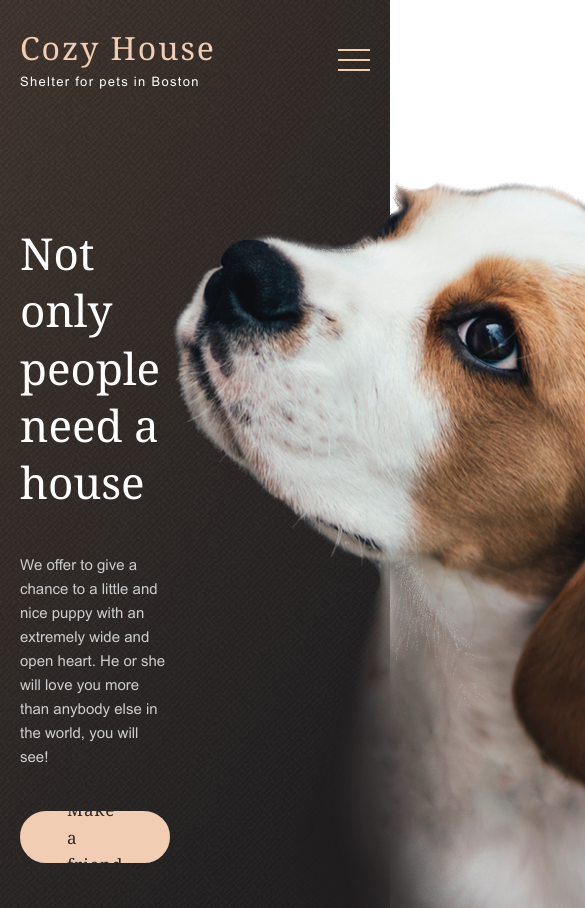
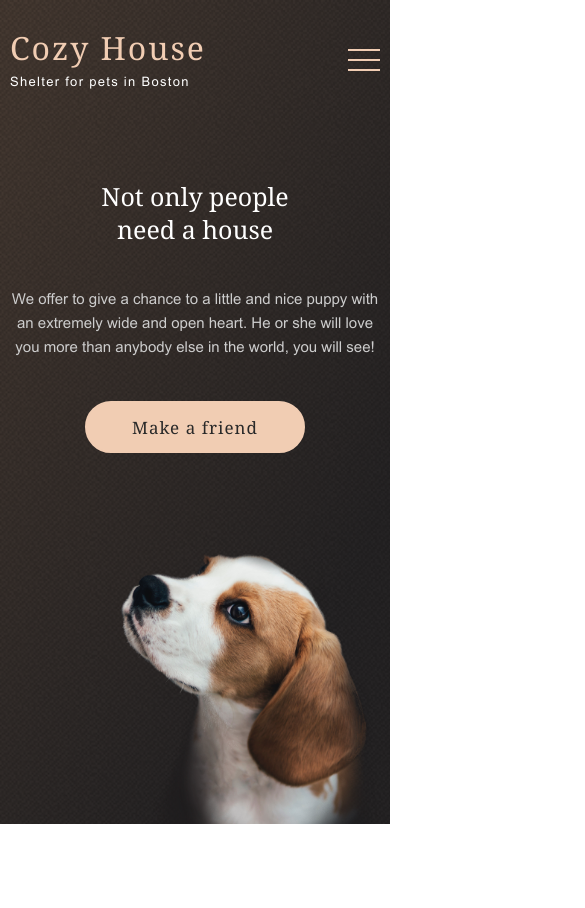
Before and after one commit to async-kita/cozy-house, a website with bundled scripts: page index.html in a window 390 px wide. Shown: the top 908 px of the page, 585 px wide, since content can reach past the window. After the commit the page ends 844 px from the top, so only its background shows below. Built offline with nearby package versions, Linux system fonts and the light colour scheme.

Commit message:
feat: add adaptive section hero

```diff
--- a/index.html
+++ b/index.html
@@ -120,6 +120,7 @@
               >Make a friend
             </a>
           </div>
+          <div class="hero__image-wrapper">
             <img
               class="hero__image"
               src="./assets/images/hero/puppy.png"
@@ -129,6 +130,7 @@
               loading="lazy"
             />
           </div>
+        </div>
       </section>
     </div>
   </body>
--- a/styles/base/base.css
+++ b/styles/base/base.css
@@ -14,7 +14,7 @@
   --footer-gradient-background: #211f20;
 
   --container-width: 1200px;
-  --container-paddinx-x: 20px;
+  --container-paddinx-x: 10px;
 
   --font-family-base: "Georgia", sans-serif;
   --font-family-accent: "Arial", sans-serif;
@@ -48,6 +48,11 @@ ul {
   list-style: none;
 }
 
+img {
+  max-width: 100%;
+  height: auto;
+}
+
 section {
   padding-top: 80px;
 }
--- a/styles/base/typography.css
+++ b/styles/base/typography.css
@@ -18,7 +18,8 @@ h2 {
   line-height: 1.3;
 }
 
-h3 {
+h3,
+.h3 {
   font-size: 35px;
   line-height: 1.3;
 }
@@ -50,3 +51,10 @@ h5 {
   font-size: 12px;
   line-height: 1.5;
 }
+
+@media screen and (max-width: 480px) {
+  h2,
+  .h2 {
+    font-size: 25px;
+  }
+}
--- a/styles/layout/hero.css
+++ b/styles/layout/hero.css
@@ -20,3 +20,46 @@
 .hero__subtitle {
   color: var(--color-dark-s);
 }
+
+.hero__image-wrapper {
+  display: flex;
+  align-items: end;
+}
+
+@media screen and (max-width: 1024px) {
+  .hero__inner {
+    flex-direction: column;
+    align-items: center;
+    justify-content: center;
+    row-gap: 100px;
+  }
+
+  .hero__body {
+    align-items: start;
+    justify-content: center;
+  }
+
+  .hero__button {
+    margin-inline: auto;
+  }
+
+  .hero__image-wrapper {
+    max-width: 569px;
+    align-self: flex-end;
+  }
+}
+
+@media screen and (max-width: 480px) {
+  .hero__body {
+    text-align: center;
+    align-items: center;
+  }
+
+  .hero__title {
+    max-width: 220px;
+  }
+
+  .hero__image-wrapper {
+    max-width: 260px;
+  }
+}
```
Lines whose indentation alone changed are shown as unchanged.
